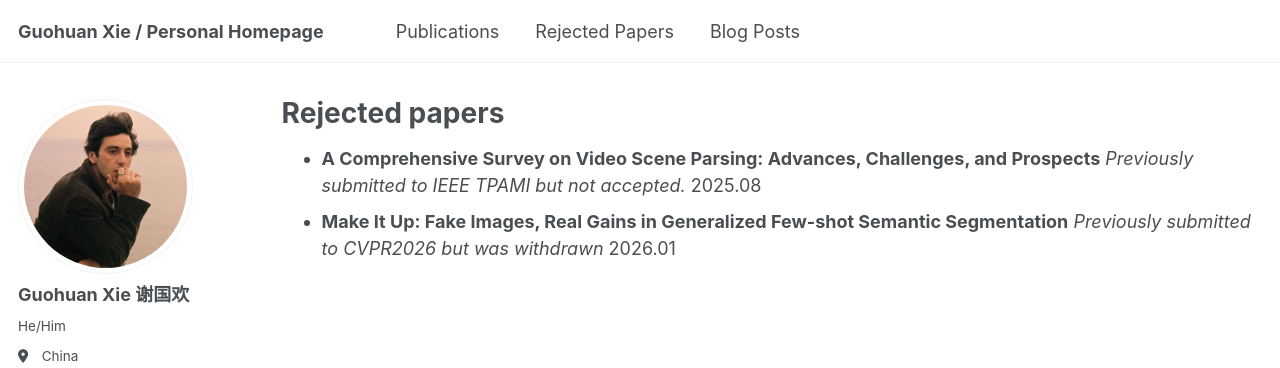
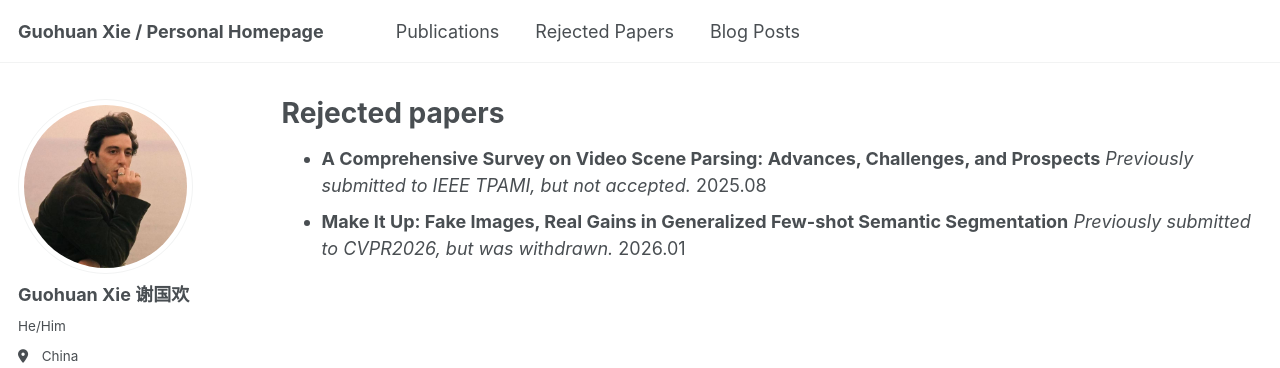
Before and after one commit to guohuan-xie/guohuan-xie.github.io, a Jekyll site: the page built from _pages/rejected_paper.md, in a window 1280 px wide. Shown: the top 368 px of the page. Built offline with Jekyll 4.4.1, drawn with Linux system fonts in a browser that asks for light colours; some web fonts are replaced.

```diff
--- a/_pages/rejected_paper.md
+++ b/_pages/rejected_paper.md
@@ -7,5 +7,5 @@ redirect_from:
   - /rejected
 ---
 
-* **A Comprehensive Survey on Video Scene Parsing: Advances, Challenges, and Prospects**  *Previously submitted to IEEE TPAMI but not accepted.* 2025.08
-* **Make It Up: Fake Images, Real Gains in Generalized Few-shot Semantic Segmentation** *Previously submitted to CVPR2026 but was withdrawn* 2026.01
+* **A Comprehensive Survey on Video Scene Parsing: Advances, Challenges, and Prospects**  *Previously submitted to IEEE TPAMI, but not accepted.* 2025.08
+* **Make It Up: Fake Images, Real Gains in Generalized Few-shot Semantic Segmentation** *Previously submitted to CVPR2026, but was withdrawn.* 2026.01
```
